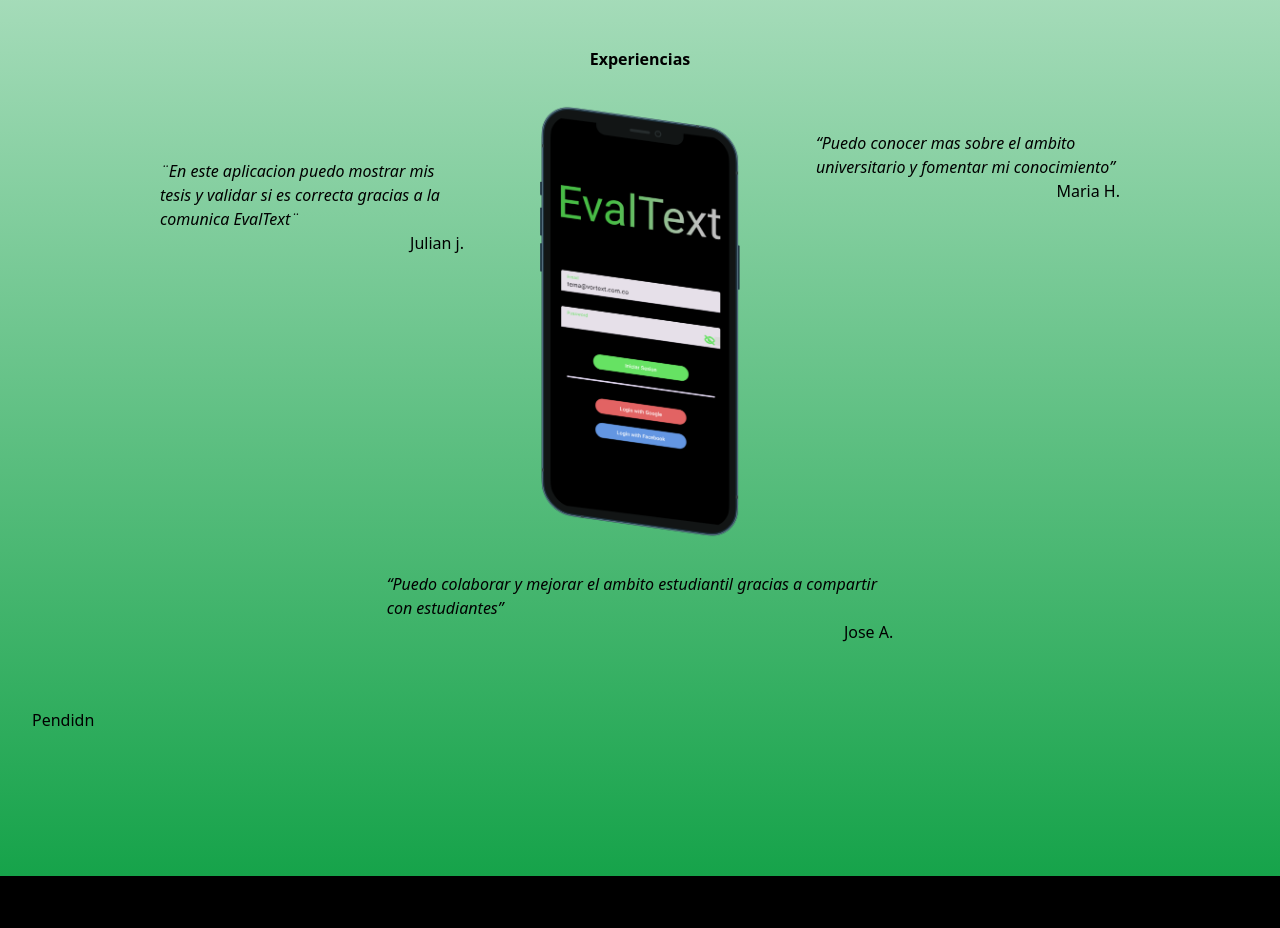
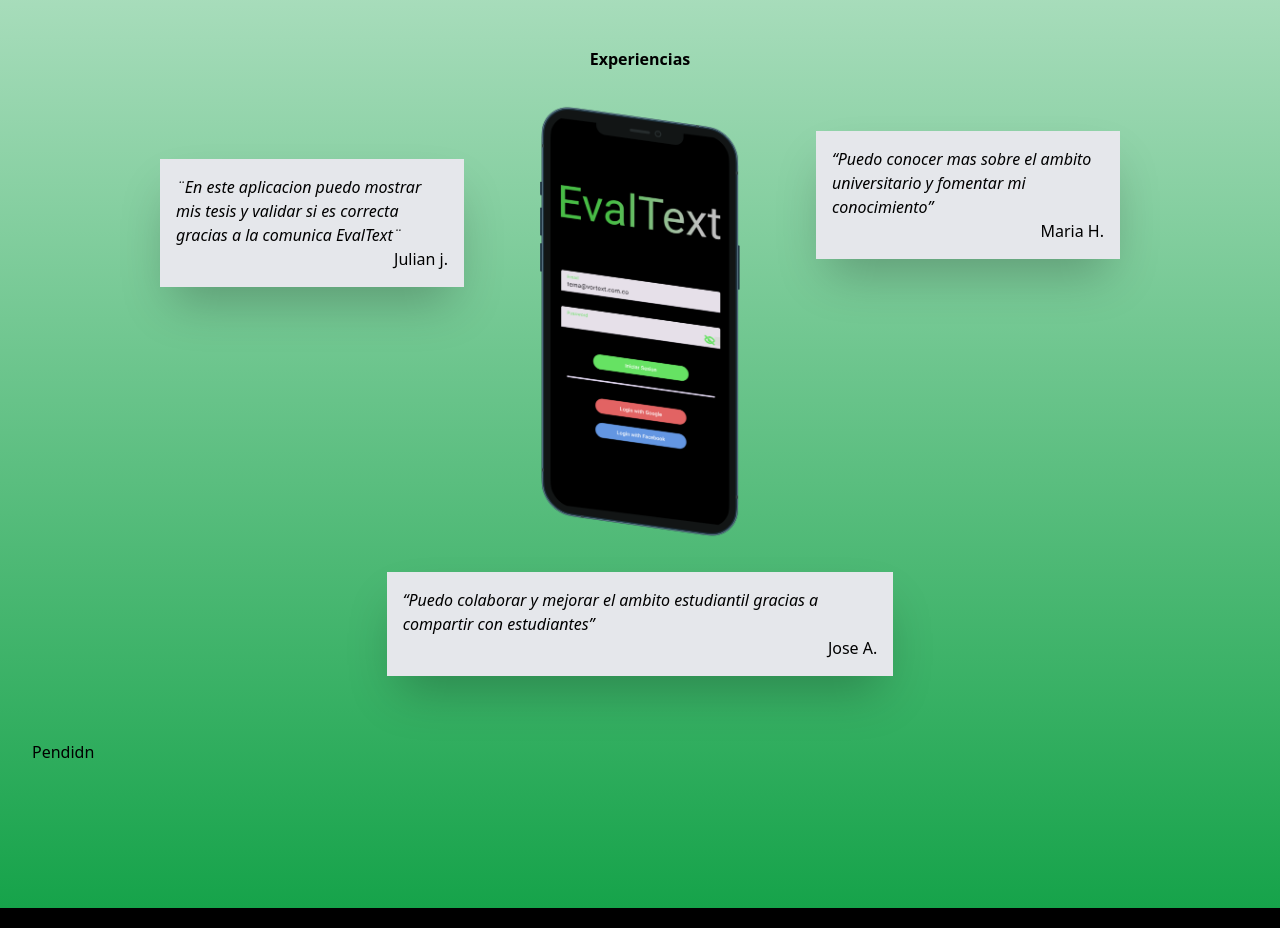
Before and after one commit to Jonathanxl1/react-spa-landing, a React (Vite) app: page / in a window 1280 px wide. Shown: the part 980-1908 px from the top of the page. Built offline with nearby package versions, Linux system fonts and the light colour scheme.

Commit message:
style: Update style generate by tailwind

```diff
--- a/src/App.css
+++ b/src/App.css
@@ -554,15 +554,224 @@ video {
   display: none;
 }
 
-.h-48 {
-  height: 12rem;
+.relative {
+  position: relative;
 }
 
-.w-64 {
-  width: 16rem;
+.bottom-0 {
+  bottom: 0px;
 }
 
-.bg-red-400 {
+.top-0 {
+  top: 0px;
+}
+
+.top-14 {
+  top: 3.5rem;
+}
+
+.top-7 {
+  top: 1.75rem;
+}
+
+.float-left {
+  float: left;
+}
+
+.mx-6 {
+  margin-left: 1.5rem;
+  margin-right: 1.5rem;
+}
+
+.my-8 {
+  margin-top: 2rem;
+  margin-bottom: 2rem;
+}
+
+.mt-8 {
+  margin-top: 2rem;
+}
+
+.flex {
+  display: flex;
+}
+
+.size-40 {
+  width: 10rem;
+  height: 10rem;
+}
+
+.size-20 {
+  width: 5rem;
+  height: 5rem;
+}
+
+.h-16 {
+  height: 4rem;
+}
+
+.h-32 {
+  height: 8rem;
+}
+
+.h-6 {
+  height: 1.5rem;
+}
+
+.h-auto {
+  height: auto;
+}
+
+.h-full {
+  height: 100%;
+}
+
+.min-h-64 {
+  min-height: 16rem;
+}
+
+.min-h-\[200px\] {
+  min-height: 200px;
+}
+
+.w-1\/2 {
+  width: 50%;
+}
+
+.w-2\/12 {
+  width: 16.666667%;
+}
+
+.w-3\/12 {
+  width: 25%;
+}
+
+.w-5\/12 {
+  width: 41.666667%;
+}
+
+.w-7\/12 {
+  width: 58.333333%;
+}
+
+.w-\[200px\] {
+  width: 200px;
+}
+
+.w-auto {
+  width: auto;
+}
+
+.w-full {
+  width: 100%;
+}
+
+.cursor-pointer {
+  cursor: pointer;
+}
+
+.list-none {
+  list-style-type: none;
+}
+
+.flex-row-reverse {
+  flex-direction: row-reverse;
+}
+
+.flex-col {
+  flex-direction: column;
+}
+
+.items-center {
+  align-items: center;
+}
+
+.justify-center {
+  justify-content: center;
+}
+
+.justify-between {
+  justify-content: space-between;
+}
+
+.justify-around {
+  justify-content: space-around;
+}
+
+.space-x-3 > :not([hidden]) ~ :not([hidden]) {
+  --tw-space-x-reverse: 0;
+  margin-right: calc(0.75rem * var(--tw-space-x-reverse));
+  margin-left: calc(0.75rem * calc(1 - var(--tw-space-x-reverse)));
+}
+
+.space-y-3 > :not([hidden]) ~ :not([hidden]) {
+  --tw-space-y-reverse: 0;
+  margin-top: calc(0.75rem * calc(1 - var(--tw-space-y-reverse)));
+  margin-bottom: calc(0.75rem * var(--tw-space-y-reverse));
+}
+
+.rounded-full {
+  border-radius: 9999px;
+}
+
+.bg-black {
   --tw-bg-opacity: 1;
-  background-color: rgb(248 113 113 / var(--tw-bg-opacity));
+  background-color: rgb(0 0 0 / var(--tw-bg-opacity));
 }
+
+.bg-gradient-to-b {
+  background-image: linear-gradient(to bottom, var(--tw-gradient-stops));
+}
+
+.from-white {
+  --tw-gradient-from: #fff var(--tw-gradient-from-position);
+  --tw-gradient-to: rgb(255 255 255 / 0) var(--tw-gradient-to-position);
+  --tw-gradient-stops: var(--tw-gradient-from), var(--tw-gradient-to);
+}
+
+.from-20\% {
+  --tw-gradient-from-position: 20%;
+}
+
+.to-green-600 {
+  --tw-gradient-to: #16a34a var(--tw-gradient-to-position);
+}
+
+.bg-cover {
+  background-size: cover;
+}
+
+.p-8 {
+  padding: 2rem;
+}
+
+.px-4 {
+  padding-left: 1rem;
+  padding-right: 1rem;
+}
+
+.text-center {
+  text-align: center;
+}
+
+.text-right {
+  text-align: right;
+}
+
+.font-bold {
+  font-weight: 700;
+}
+
+.text-white {
+  --tw-text-opacity: 1;
+  color: rgb(255 255 255 / var(--tw-text-opacity));
+}
+
+.card_experiences {
+  --tw-bg-opacity: 1;
+  background-color: rgb(229 231 235 / var(--tw-bg-opacity));
+  padding: 1rem;
+  --tw-shadow: 0 25px 50px -12px rgb(0 0 0 / 0.25);
+  --tw-shadow-colored: 0 25px 50px -12px var(--tw-shadow-color);
+  box-shadow: var(--tw-ring-offset-shadow, 0 0 #0000), var(--tw-ring-shadow, 0 0 #0000), var(--tw-shadow);
+}
--- a/src/index.css
+++ b/src/index.css
@@ -1,3 +1,7 @@
 @tailwind base;
 @tailwind components;
 @tailwind utilities;
+
+.card_experiences{
+    @apply bg-gray-200 p-4 shadow-2xl
+}
```
